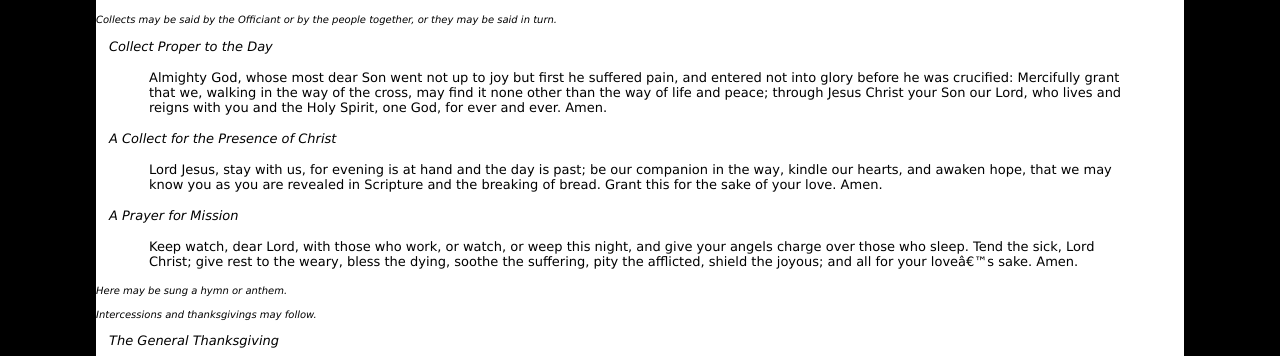
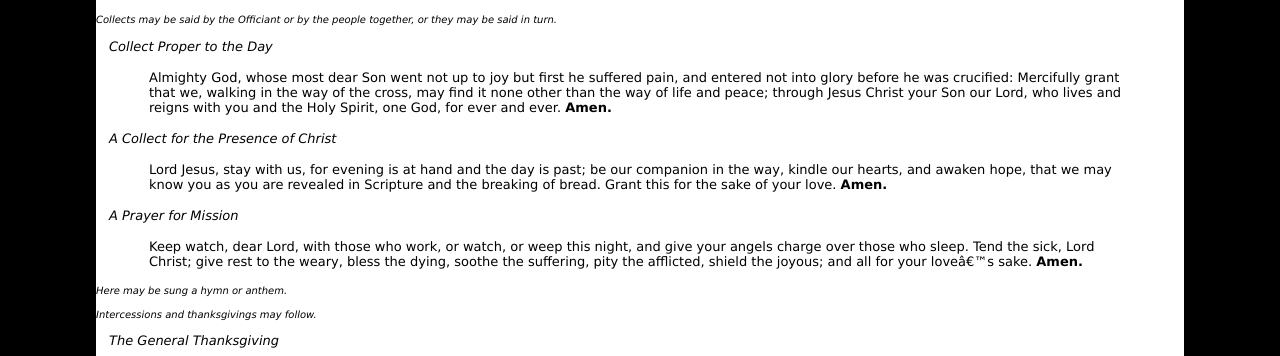
Before and after one commit to toddfoster/toddfoster.github.com, a Jekyll site: the page built from stt2020-epmon.md, in a window 1280 px wide and 900 px high, scrolled down 5758 px. Shown: the part 190-546 px from the top of the window. Built offline with Jekyll 4.4.1, drawn with Linux system fonts in a browser that asks for light colours; some of the changed text lies outside the part shown.

Commit message:
finish Tues

```diff
--- a/stt2020-epmon.md
+++ b/stt2020-epmon.md
@@ -163,7 +163,7 @@ Reader:
 >> \\
 >> before they spring forth,\\
 >> I tell you of them.\\
->> _(Isaiah 42:1-9 NRSV)_
+>> _(Isaiah 42:1--9 NRSV)_
 
 Reader:
 > The Word of the Lord.
@@ -201,7 +201,7 @@ Reader:
 >
 >> When Christ came as a high priest of the good things that have come, then through the greater and perfect tent (not made with hands, that is, not of this creation), he entered once for all into the Holy Place, not with the blood of goats and calves, but with his own blood, thus obtaining eternal redemption. For if the blood of goats and bulls, with the sprinkling of the ashes of a heifer, sanctifies those who have been defiled so that their flesh is purified, how much more will the blood of Christ, who through the eternal Spirit offered himself without blemish to God, purify our conscience from dead works to worship the living God!
 >>
->> For this reason he is the mediator of a new covenant, so that those who are called may receive the promised eternal inheritance, because a death has occurred that redeems them from the transgressions under the first covenant. _(Hebrews 9:11-15 NRSV)_
+>> For this reason he is the mediator of a new covenant, so that those who are called may receive the promised eternal inheritance, because a death has occurred that redeems them from the transgressions under the first covenant. _(Hebrews 9:11--15 NRSV)_
 
 Reader:
 > The Word of the Lord.
@@ -324,13 +324,13 @@ Officiant:
 #### Collects may be said by the Officiant or by the people together, or they may be said in turn.
 
 _Collect Proper to the Day_
-> Almighty God, whose most dear Son went not up to joy but first he suffered pain, and entered not into glory before he was crucified: Mercifully grant that we, walking in the way of the cross, may find it none other than the way of life and peace; through Jesus Christ your Son our Lord, who lives and reigns with you and the Holy Spirit, one God, for ever and ever. Amen.
+> Almighty God, whose most dear Son went not up to joy but first he suffered pain, and entered not into glory before he was crucified: Mercifully grant that we, walking in the way of the cross, may find it none other than the way of life and peace; through Jesus Christ your Son our Lord, who lives and reigns with you and the Holy Spirit, one God, for ever and ever.  **Amen.**
 
 _A Collect for the Presence of Christ_
-> Lord Jesus, stay with us, for evening is at hand and the day is past; be our companion in the way, kindle our hearts, and awaken hope, that we may know you as you are revealed in Scripture and the breaking of bread.  Grant this for the sake of your love.  Amen.
+> Lord Jesus, stay with us, for evening is at hand and the day is past; be our companion in the way, kindle our hearts, and awaken hope, that we may know you as you are revealed in Scripture and the breaking of bread.  Grant this for the sake of your love.  **Amen.**
 
 _A Prayer for Mission_
-> Keep watch, dear Lord, with those who work, or watch, or weep this night, and give your angels charge over those who sleep.  Tend the sick, Lord Christ; give rest to the weary, bless the dying, soothe the suffering, pity the afflicted, shield the joyous; and all for your love's sake.  Amen.
+> Keep watch, dear Lord, with those who work, or watch, or weep this night, and give your angels charge over those who sleep.  Tend the sick, Lord Christ; give rest to the weary, bless the dying, soothe the suffering, pity the afflicted, shield the joyous; and all for your love's sake.  **Amen.**
 
 #### Here may be sung a hymn or anthem.
 
@@ -365,5 +365,4 @@ Officiant:
 > **Thanks be to God.**
 
 #### The Officiant then concludes with the following sentence of scripture:
-The grace of our Lord Jesus Christ, and the love of God, and the fellowship of the Holy Spirit, be with us all evermore. **Amen.**
-_(2 Corinthians 13:14)_
+The grace of our Lord Jesus Christ, and the love of God, and the fellowship of the Holy Spirit, be with us all evermore. **Amen.** _(2 Corinthians 13:14)_
```
Also changed, not shown: other parts of stt2020-epmon.md (+3 -3 lines), stt2020-index.md (+2 -0 lines), images/qr/eptue.gif (added).
